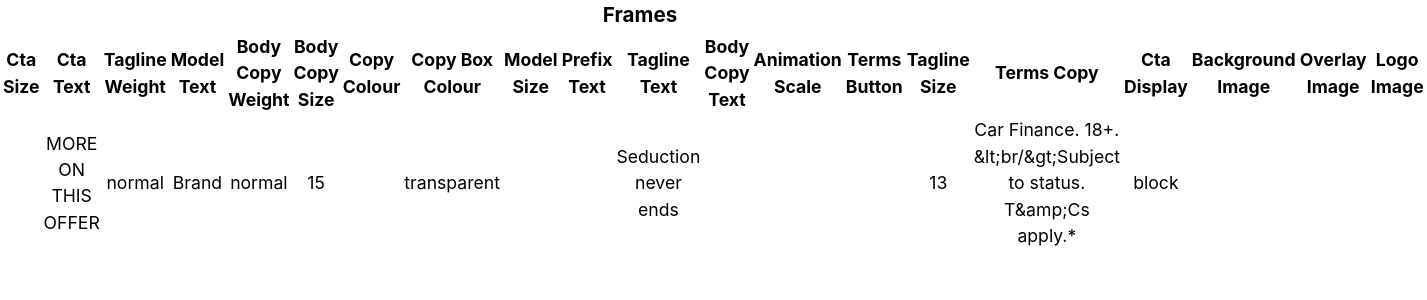
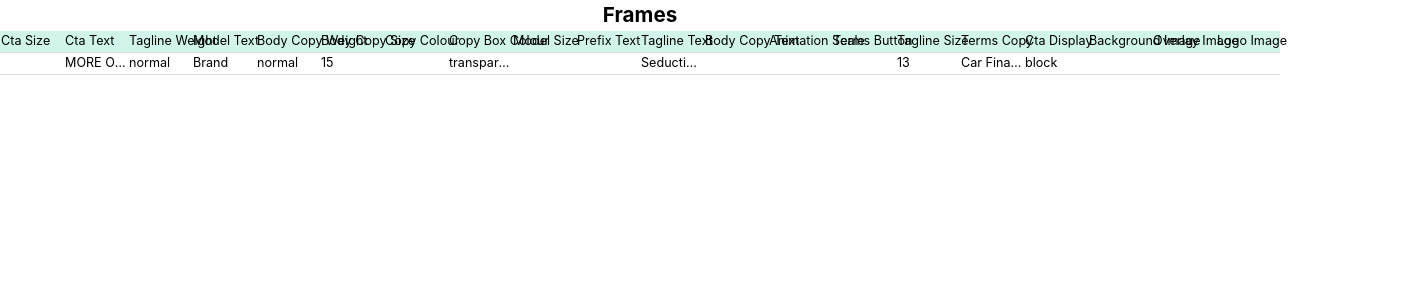
Before and after one commit to EduRomoGO/frames-viewer, a React (Create React App) app: page / in a window 1280 px wide. Shown: the top 300 px of the page, 1427 px wide, since content can reach past the window. Built offline with nearby package versions, Linux system fonts and the light colour scheme.

Commit message:
feat: basic styles

```diff
--- /dev/null
+++ b/src/components/FramesTable/FramesTable.css
@@ -0,0 +1,33 @@
+/* ************** */
+/* Table */
+/* ************** */
+
+
+table {
+  /* border: 2px solid black; */
+  border-collapse: collapse;
+  text-align: left;
+  width: 100%;
+  font-size: 0.75rem;
+  table-layout: fixed;
+}
+
+thead {
+  background-color: #d1f5e9;
+}
+
+th {
+  text-transform: capitalize;
+  font-weight: normal;
+  white-space: nowrap;
+}
+
+tr {
+  border-bottom: 1px solid #e2dddd;
+}
+
+td {
+  white-space: nowrap;
+  overflow: hidden;
+  text-overflow: ellipsis;
+}
--- a/src/components/FramesTable/FramesTable.js
+++ b/src/components/FramesTable/FramesTable.js
@@ -1,4 +1,5 @@
 import React from 'react';
+import './FramesTable.css';
 
 const renderTableHeader = names => {
   const getDisplayName = name => name.replace('$', '').match(/[A-Z][a-z]+/g).join(' ');
--- a/src/components/FramesViewer.js
+++ b/src/components/FramesViewer.js
@@ -47,6 +47,8 @@ const FramesViewer = () => {
               },
             };
           });
+        } else {
+          throw new Error(err);
         }
       });
   }
```
Also changed, not shown: src/components/FramesViewer.css (added).
